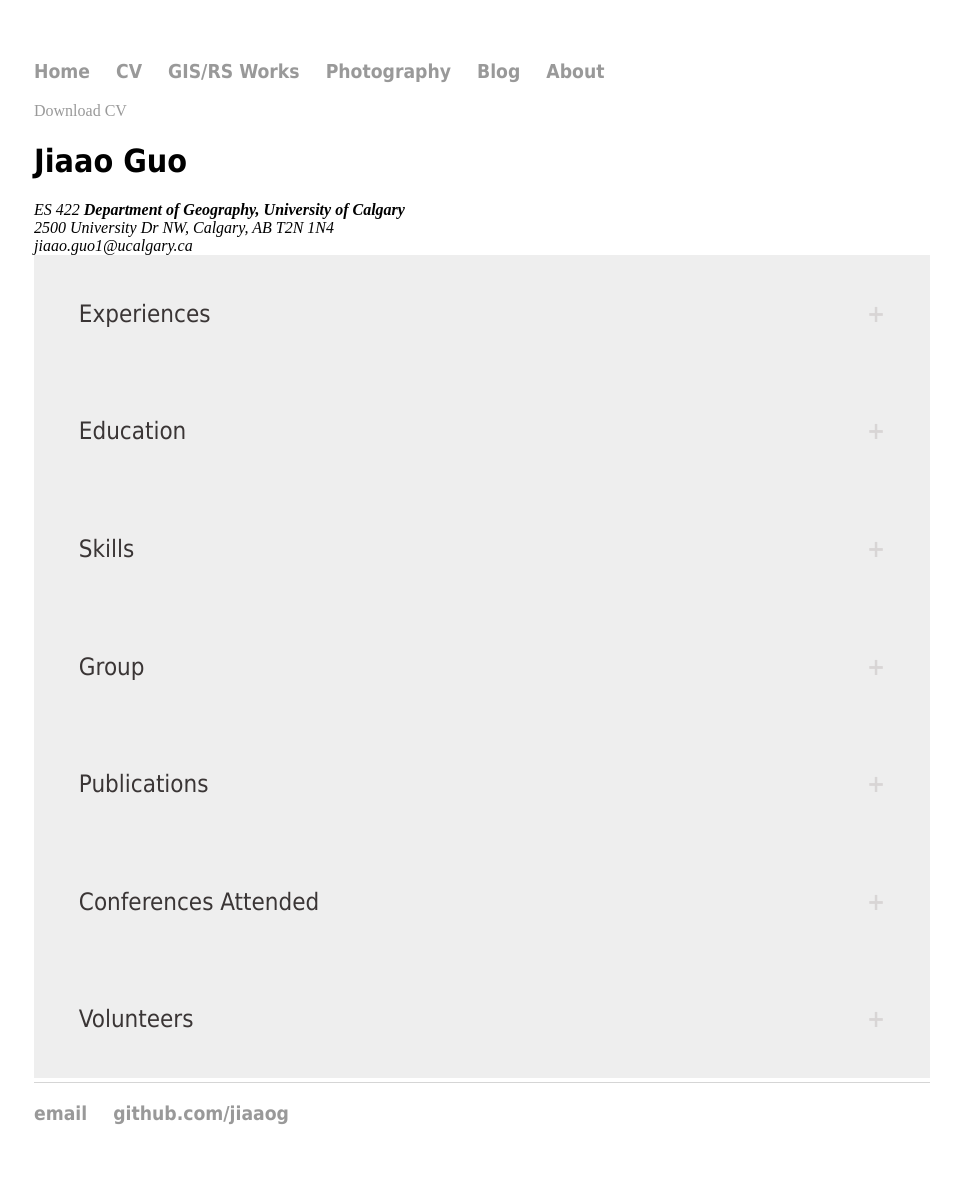
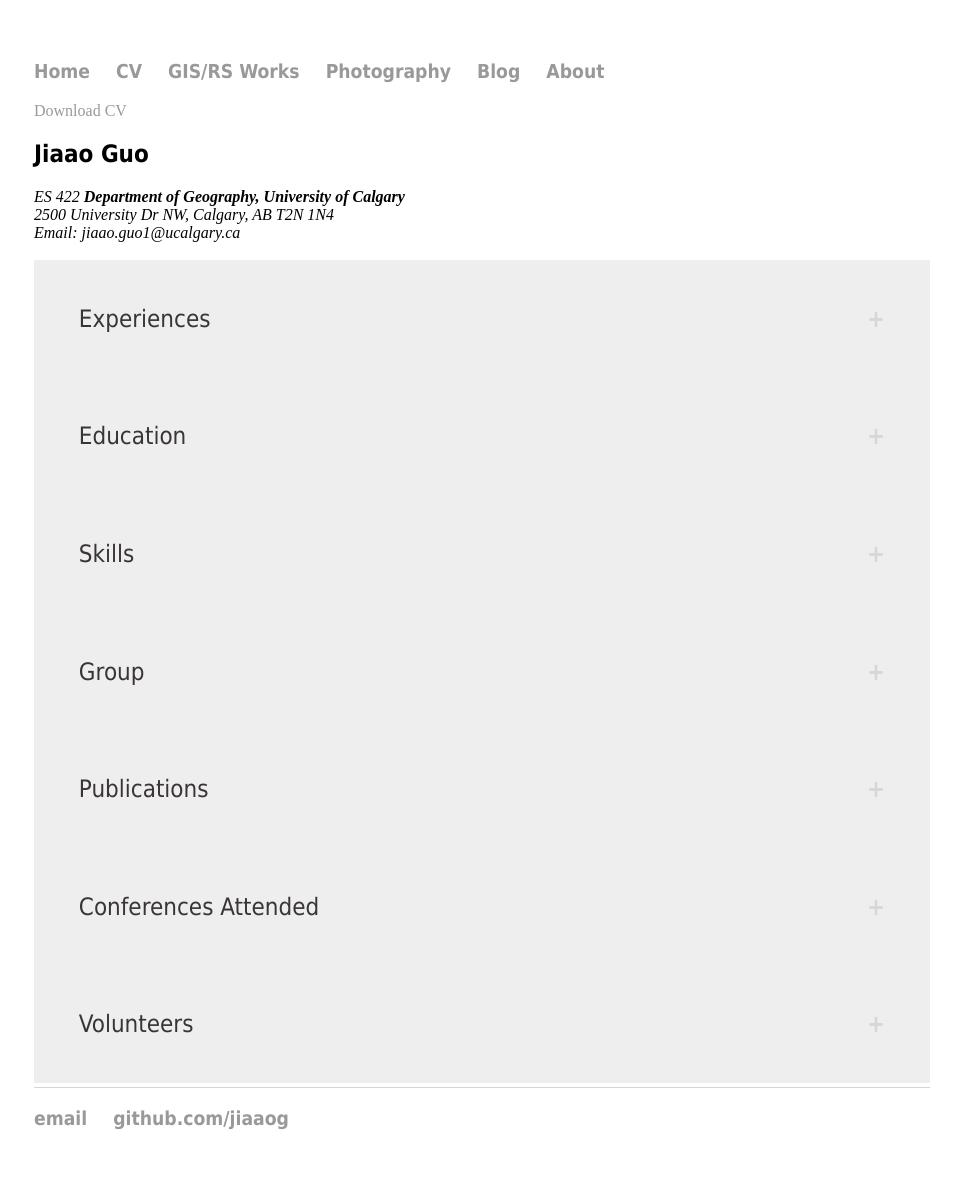
Before and after one commit to jiaaog/jiaaog.github.io, a Jekyll site: the page built from cv/index.html, in a window 1280 px wide. Shown: the whole page, without its empty margins (158-1119 px from the left). Built offline with Jekyll 4.4.1, drawn with Linux system fonts in a browser that asks for light colours.

Commit message:
Update index.html

```diff
--- a/cv/index.html
+++ b/cv/index.html
@@ -5,12 +5,13 @@ title: CV of Jiaao
 
 	<div class="cv">
 		<a href="https://jiaaog.github.io/cv/Jiaao_CV.pdf" target="_blank" title=" Download CV as PDF">Download CV</a>
-					<h1>Jiaao Guo</h1>
+					<h2>Jiaao Guo</h2>
 					<address> ES 422
 					<strong>Department of Geography, University of Calgary</strong><br>
 					2500 University Dr NW, Calgary, AB T2N 1N4<br>
-					<span class="obfuscate">jiaao.guo1@ucalgary.ca</span>
+					<span class="obfuscate">Email: jiaao.guo1@ucalgary.ca</span>
 					</address>
+		<br>
                 <button class="accordion">Experiences</button>
                 <div class="panel">
 		<p style="margin-left: 40px">
```
